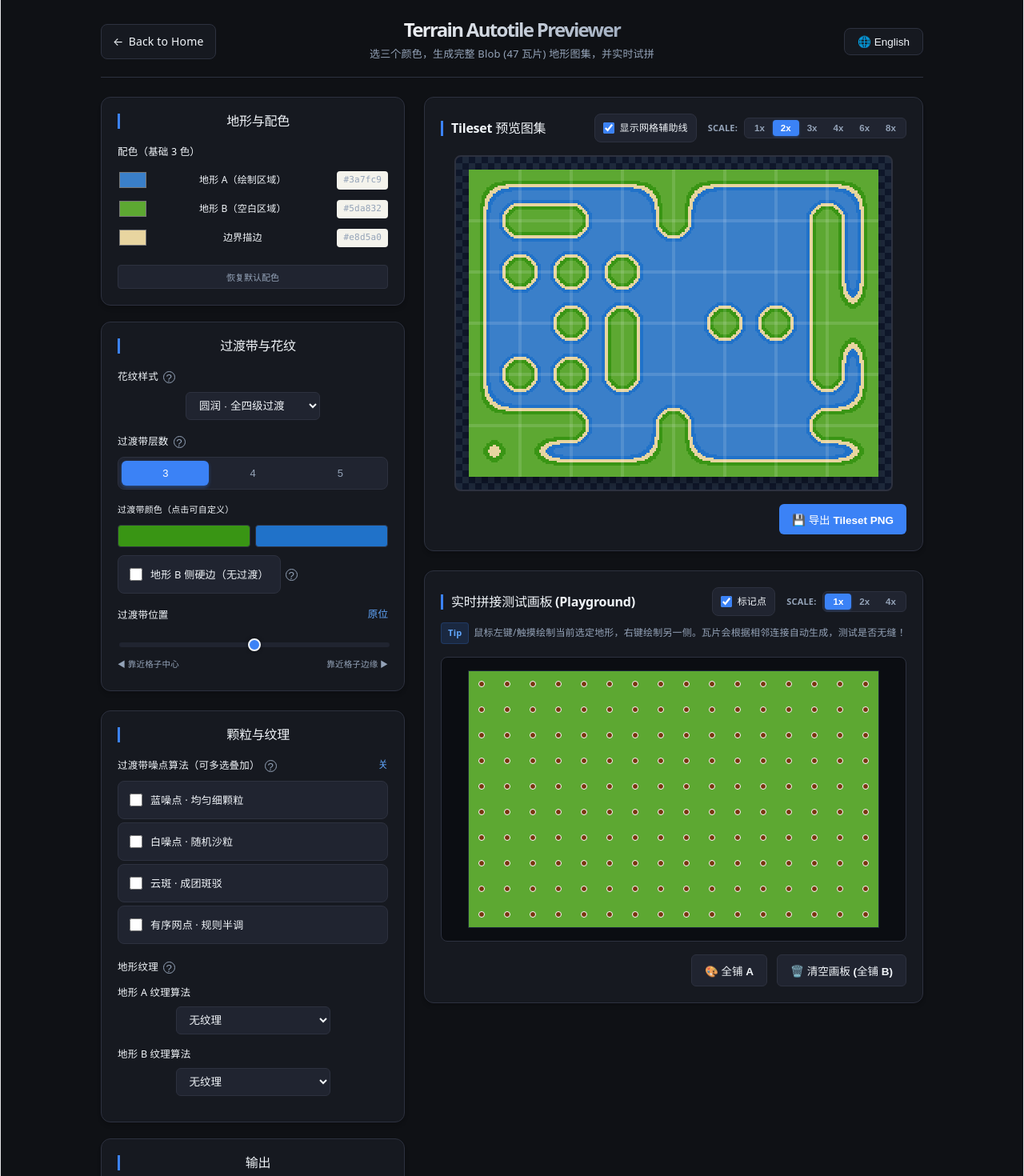
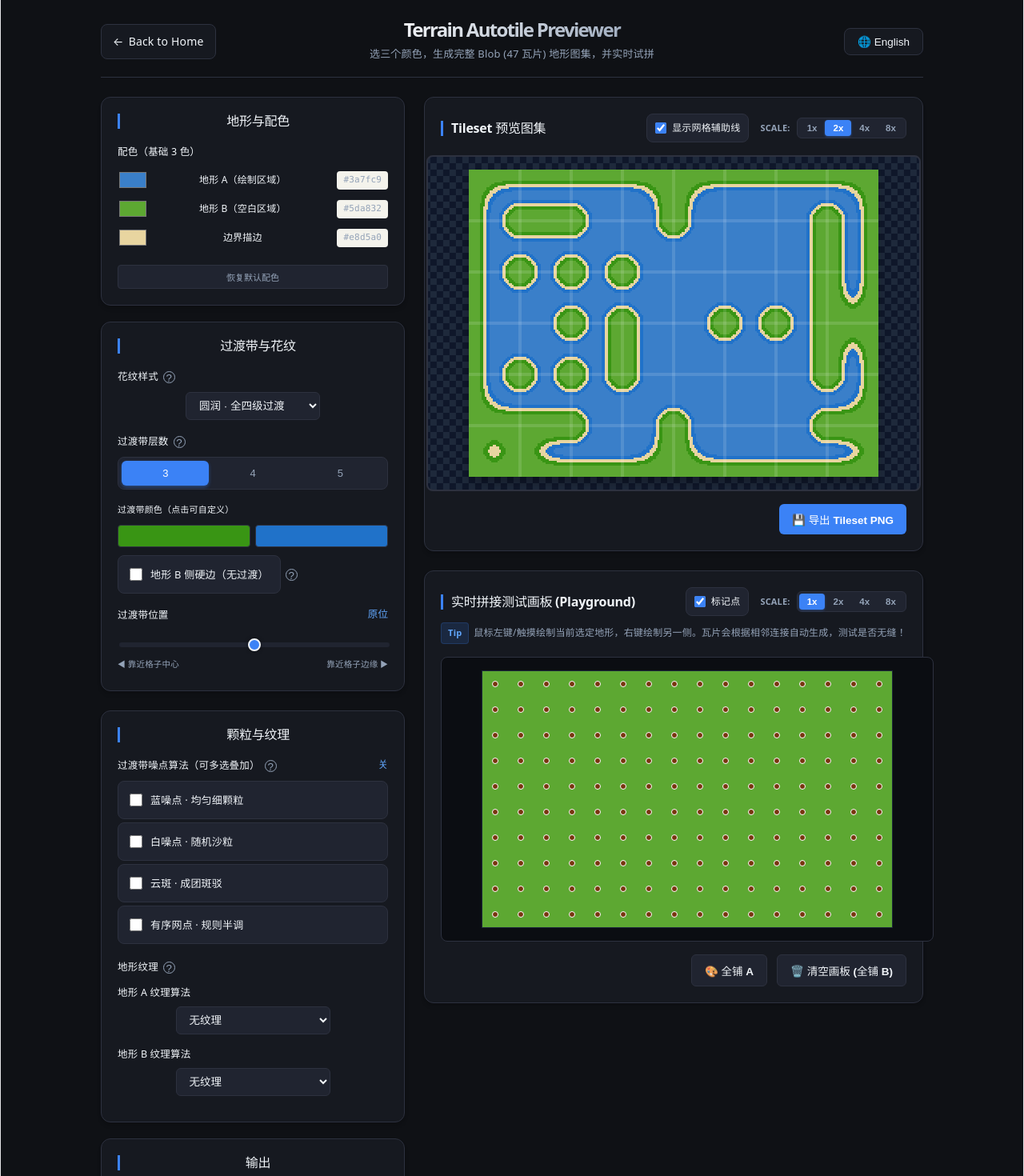
Before and after one commit to zpt0219/adna_tilemap_editor, a React (Vite) app in the folder autotile_mixer/: page / in a window 1280 px wide. Shown: the top 1470 px of the page at 80% size. Built offline with nearby package versions, Linux system fonts and the light colour scheme.

Commit message:
fix(autotile_mixer): restrict scale options to 1,2,4,8 and enable canvas overflow scrollbar

```diff
--- a/autotile_mixer/src/App.css
+++ b/autotile_mixer/src/App.css
@@ -543,18 +543,19 @@ body {
   border: 2px solid var(--line);
   border-radius: 8px;
   padding: 16px;
+  width: 100%;
   max-width: 100%;
   max-height: 450px;
   overflow: auto;
   margin-bottom: 16px;
-  display: grid;
-  place-items: center;
+  display: flex;
 }
 
 .tileset-canvas {
   image-rendering: pixelated;
-  max-width: 100%;
   box-shadow: 0 10px 15px -3px rgba(0, 0, 0, 0.3);
+  margin: auto;
+  flex-shrink: 0;
 }
 
 .action-bar {
@@ -583,11 +584,11 @@ body {
   border: 1px solid var(--line);
   border-radius: 8px;
   padding: 16px;
+  width: 100%;
   max-width: 100%;
   max-height: 550px;
   overflow: auto;
-  display: grid;
-  place-items: center;
+  display: flex;
   position: relative;
 }
 
@@ -597,6 +598,8 @@ body {
   background: repeating-conic-gradient(#151821 0% 25%, #0a0b0e 0% 50%) 50% / 24px 24px;
   box-shadow: inset 0 0 10px rgba(0,0,0,0.5);
   border: 1px solid #1e293b;
+  margin: auto;
+  flex-shrink: 0;
 }
 
 /* Tooltip or instruction badge */
--- a/autotile_mixer/src/App.tsx
+++ b/autotile_mixer/src/App.tsx
@@ -981,7 +981,7 @@ export default function App() {
                 <div className="scale-selector">
                   <span className="scale-label" style={{ fontSize: '11px', color: 'var(--muted)', fontWeight: 600 }}>SCALE:</span>
                   <div className="scale-tabs">
-                    {[1, 2, 3, 4, 6, 8].map((s) => (
+                    {[1, 2, 4, 8].map((s) => (
                       <button
                         key={s}
                         className={`scale-tab-btn ${zoom === s ? 'active' : ''}`}
@@ -1017,7 +1017,7 @@ export default function App() {
               <h2 className="panel-title" style={{ margin: 0 }}>{t.playgroundTitle}</h2>
               <div style={{
                 display: 'flex', alignItems: 'center', gap: '14px', marginLeft: 'auto',
-                // Narrow panels cannot fit markers + six scale tabs on one line;
+                // Narrow panels cannot fit markers + scale tabs on one line;
                 // let them stack rather than run off the edge.
                 flexWrap: 'wrap', justifyContent: 'flex-end',
               }}>
@@ -1033,7 +1033,7 @@ export default function App() {
                 <div className="scale-selector">
                   <span className="scale-label" style={{ fontSize: '11px', color: 'var(--muted)', fontWeight: 600 }}>SCALE:</span>
                   <div className="scale-tabs">
-                    {[1, 2, 4].map((s) => (
+                    {[1, 2, 4, 8].map((s) => (
                       <button key={s} className={`scale-tab-btn ${playgroundZoom === s ? 'active' : ''}`} onClick={() => setPlaygroundZoom(s)}>{s}x</button>
                     ))}
                   </div>
```
